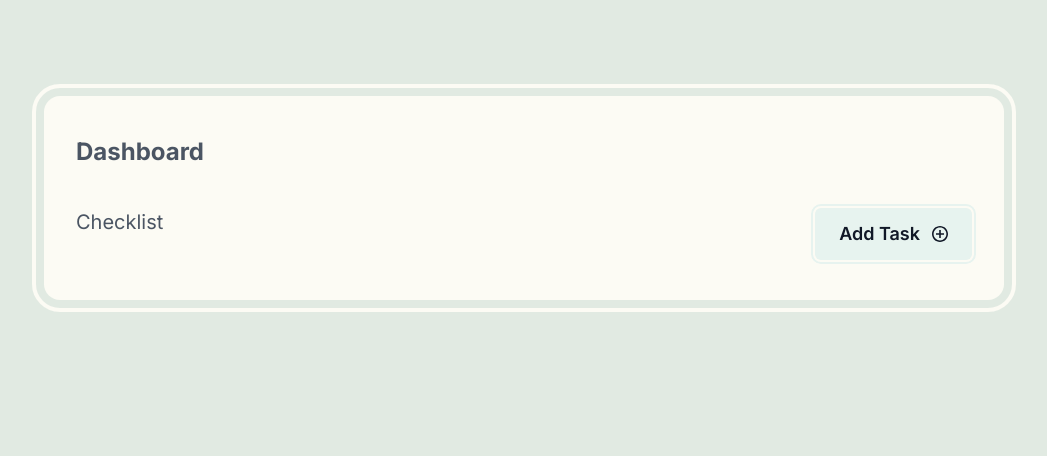
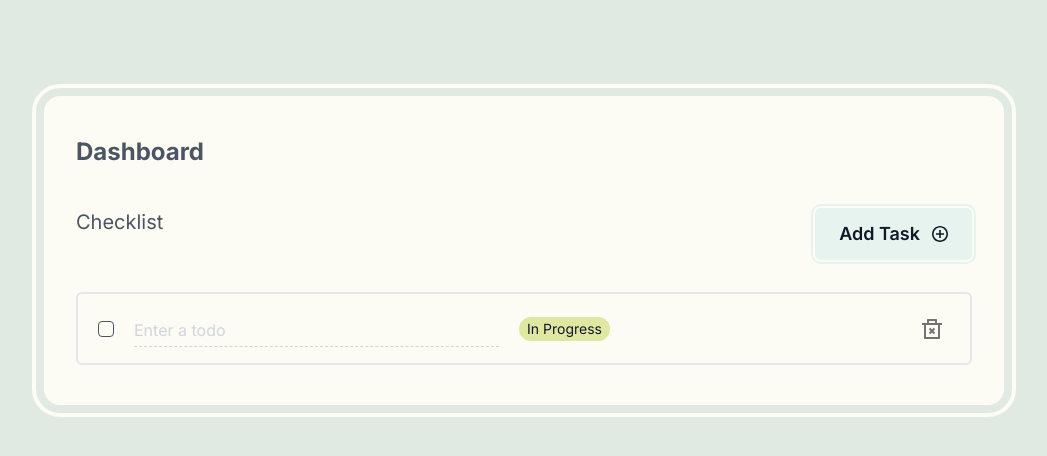
Before and after one commit to StefGeraets/TodoSvelte, a SvelteKit app: page / in a window 1280 px wide. Both pictures are taken after a click on the button "Add Task". Shown: the top 456 px of the page, without its empty margins (116-1163 px from the left). Built offline with nearby package versions, Linux system fonts and the light colour scheme.

Commit message:
Add Todos

```diff
--- /dev/null
+++ b/src/lib/components/todo/TodoInput.svelte
@@ -0,0 +1,62 @@
+<script lang="ts">
+	import type { Todo } from '$lib/store/TodoStore';
+	import { deleteTodo, toggleComplete, editTodo } from '$lib/store/TodoStore';
+
+	export let todo: Todo;
+
+	$: completeClass = todo.complete ? 'bg-green-three' : 'bg-leaf-one';
+</script>
+
+<div class="flex items-center justify-between rounded-md border-2 border-gray-one px-5 py-4">
+	<div class="flex w-full max-w-lg items-center justify-start">
+		<label for={`${todo.id}-checkbox`} class="sr-only">Complete todo</label>
+		<input
+			id={`${todo.id}-checkbox`}
+			type="checkbox"
+			checked={todo.complete}
+			on:change={() => toggleComplete(todo.id)}
+			class="h-4 w-4 rounded border border-gray-three bg-cream-four text-green-four focus:border-green-five focus:outline-2 focus:outline-offset-2 focus:outline-green-five"
+		/>
+		<label for={`${todo.id}-text`} class="sr-only">Edit todo</label>
+		<input
+			id={`${todo.id}-text`}
+			type="text"
+			placeholder="Enter a todo"
+			value={todo.text}
+			on:input={(e) => editTodo(todo.id, e.currentTarget.value)}
+			class="ml-5 flex-1 text-ellipsis rounded-none border-x-0 border-t-0 border-b border-dashed border-b-gray-two bg-cream-four px-0 pb-1 text-base font-normal text-gray-three placeholder:text-gray-two focus:border-gray-three focus:outline-none focus:ring-0"
+		/>
+		<span
+			class="{completeClass} ml-5 hidden rounded-full py-0.5 px-2 text-sm font-normal text-gray-five md:block"
+		>
+			{todo.complete ? 'Complete' : 'In Progress'}
+		</span>
+	</div>
+	<button
+		type="button"
+		on:click={() => deleteTodo(todo.id)}
+		class="group ml-4 flex items-center justify-center rounded-md bg-cream-four p-2 hover:bg-steel-one focus:outline-none focus-visible:outline-2 focus-visible:outline-offset-2 focus-visible:outline-green-five"
+	>
+		<span class="sr-only">Delete todo</span>
+		<svg
+			class="h-5 w-5 text-steel-three group-hover:text-gray-five"
+			width="32"
+			height="32"
+			viewBox="0 0 32 32"
+			fill="none"
+			xmlns="http://www.w3.org/2000/svg"
+		>
+			<g clip-path="url(#clip0_35_392)">
+				<path
+					d="M24 6.4H32V9.6H28.8V30.4C28.8 30.8244 28.6314 31.2313 28.3314 31.5314C28.0313 31.8314 27.6243 32 27.2 32H4.8C4.37565 32 3.96869 31.8314 3.66863 31.5314C3.36857 31.2313 3.2 30.8244 3.2 30.4V9.6H0V6.4H8V1.6C8 1.17565 8.16857 0.768688 8.46863 0.468629C8.76869 0.168571 9.17565 0 9.6 0H22.4C22.8243 0 23.2313 0.168571 23.5314 0.468629C23.8314 0.768688 24 1.17565 24 1.6V6.4ZM25.6 9.6H6.4V28.8H25.6V9.6ZM18.2624 19.2L21.0912 22.0288L18.8288 24.2912L16 21.4624L13.1712 24.2912L10.9088 22.0288L13.7376 19.2L10.9088 16.3712L13.1712 14.1088L16 16.9376L18.8288 14.1088L21.0912 16.3712L18.2624 19.2ZM11.2 3.2V6.4H20.8V3.2H11.2Z"
+					fill="currentColor"
+				/>
+			</g>
+			<defs>
+				<clipPath id="clip0_35_392">
+					<rect width="32" height="32" fill="white" />
+				</clipPath>
+			</defs>
+		</svg>
+	</button>
+</div>
--- /dev/null
+++ b/src/lib/components/todo/TodoSection.svelte
@@ -0,0 +1,10 @@
+<script lang="ts">
+	import { todos } from '$lib/store/TodoStore';
+	import TodoInput from './TodoInput.svelte';
+</script>
+
+<section class="mt-8 space-y-4">
+	{#each $todos as todo (todo.id)}
+		<TodoInput {todo} />
+	{/each}
+</section>
--- a/src/lib/store/TodoStore.ts
+++ b/src/lib/store/TodoStore.ts
@@ -8,7 +8,7 @@
 
 export const todos = writable(data);
 
-type Todo = {
+export type Todo = {
 	id: string;
 	text: string;
 	complete: boolean;
--- a/src/routes/+page.svelte
+++ b/src/routes/+page.svelte
@@ -1,5 +1,6 @@
 <script lang="ts">
-	import AddTodoSection from '$lib/components/todos/todo/AddTodoSection.svelte';
+	import AddTodoSection from '$lib/components/todo/AddTodoSection.svelte';
+	import TodoSection from '$lib/components/todo/TodoSection.svelte';
 </script>
 
 <div class="min-h-screen bg-olive-one p-0 selection:bg-green-two md:py-24 md:px-8">
@@ -9,6 +10,7 @@
 		<h1 class="text-2xl font-bold text-gray-three">Dashboard</h1>
 		<div class="mt-10">
 			<AddTodoSection />
+			<TodoSection />
 		</div>
 	</main>
 </div>
```
Also changed, not shown: src/lib/components/todo/AddTodoSection.svelte (renamed from src/lib/components/todos/todo/AddTodoSection.svelte).
